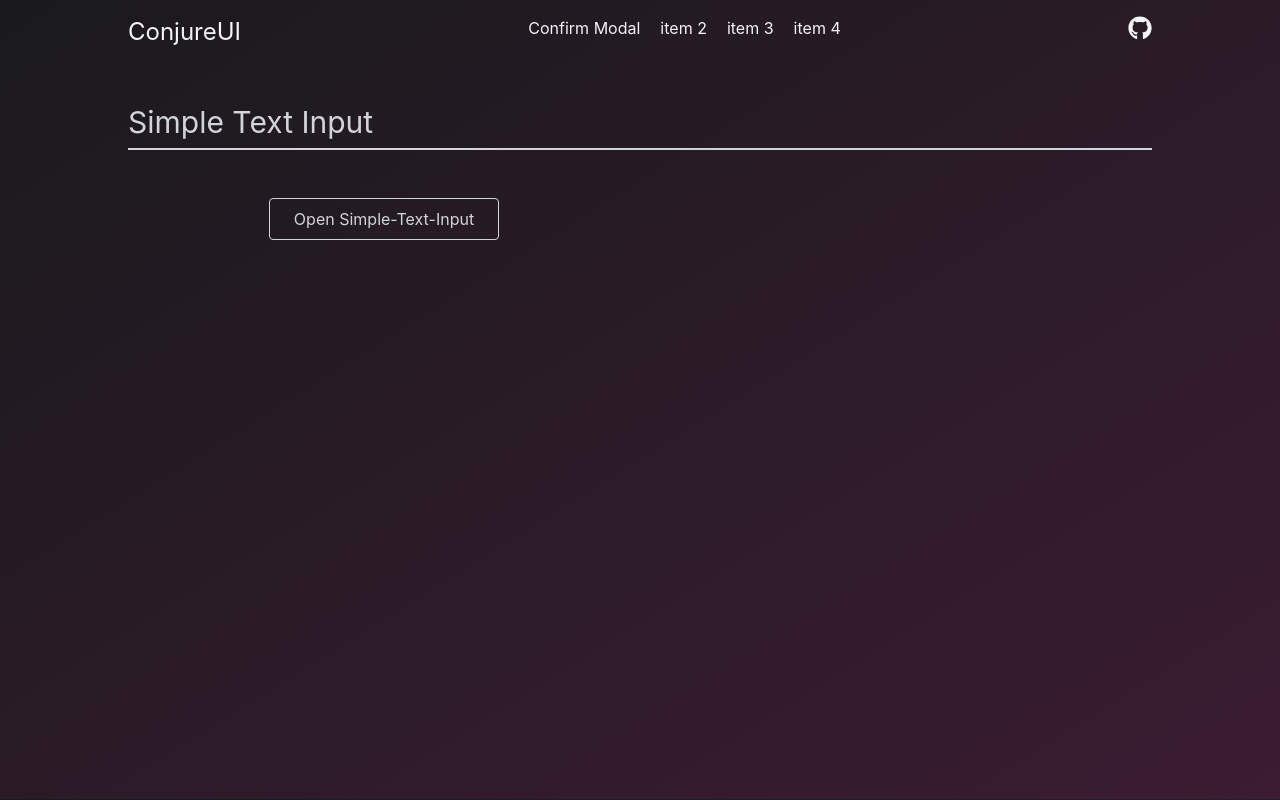
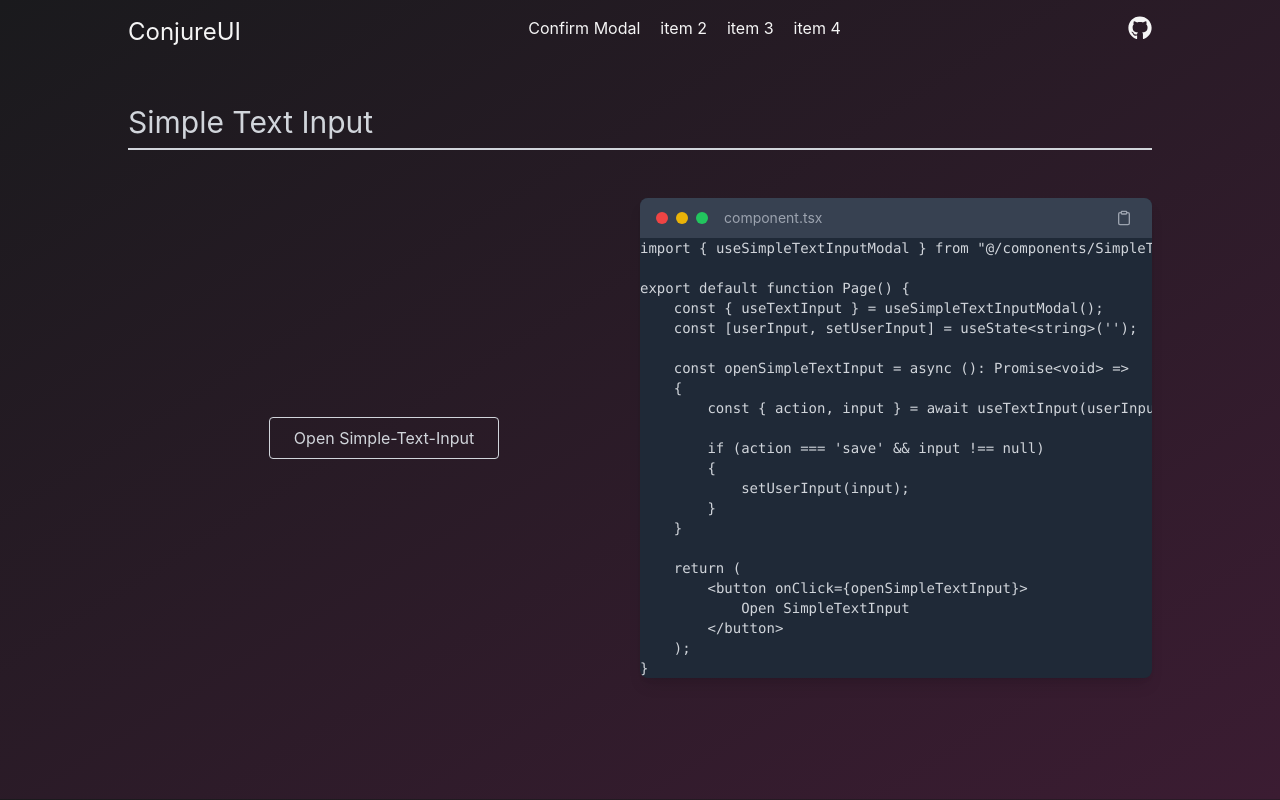
Before and after one commit to scheuermann-markus/ConjureUI, a Next.js app: page /SimpleTextInput in a window 1280 px wide. Built offline with nearby package versions, Linux system fonts and the light colour scheme; a small style sheet from the web is missing.

Commit message:
[main] Added SimpleTextInputEditor

```diff
--- /dev/null
+++ b/src/app/SimpleTextInput/components/SimpleTextInputEditor.tsx
@@ -0,0 +1,83 @@
+"use client";
+
+import { useEffect, useState } from "react";
+import { FiClipboard } from "react-icons/fi";
+import Prism from "prismjs";
+import "prism-themes/themes/prism-darcula.min.css";
+
+export default function SimpleTextInputEditor()
+{
+    const [copied, setCopied] = useState(false);
+
+    useEffect(() =>
+    {
+        Prism.highlightAll();
+    }, []);
+
+    const codeString = `import { useSimpleTextInputModal } from "@/components/SimpleTextInput";
+
+export default function Page() {
+    const { useTextInput } = useSimpleTextInputModal();
+    const [userInput, setUserInput] = useState<string>('');
+
+    const openSimpleTextInput = async (): Promise<void> =>
+    {
+        const { action, input } = await useTextInput(userInput, 'Type in your text');
+
+        if (action === 'save' && input !== null)
+        {
+            setUserInput(input);
+        }
+    }
+
+    return (
+        <button onClick={openSimpleTextInput}>
+            Open SimpleTextInput
+        </button>
+    );
+}`;
+
+    const handleCopy = async () =>
+    {
+        try
+        {
+            await navigator.clipboard.writeText(codeString);
+            setCopied(true);
+            setTimeout(() => setCopied(false), 2000);
+        } catch (err)
+        {
+            console.error("Failed to copy: ", err);
+        }
+    };
+
+    return (
+        <div className="flex justify-center items-center">
+            <div className="bg-gray-800 w-full max-w-3xl rounded-lg shadow-lg overflow-hidden">
+                <div className="flex items-center bg-gray-700 px-4 py-2">
+                    <div className="flex space-x-2">
+                        <span className="w-3 h-3 bg-red-500 rounded-full"></span>
+                        <span className="w-3 h-3 bg-yellow-500 rounded-full"></span>
+                        <span className="w-3 h-3 bg-green-500 rounded-full"></span>
+                    </div>
+                    <p className="ml-4 text-gray-400 text-sm">component.tsx</p>
+
+                    <button
+                        onClick={handleCopy}
+                        className="ml-auto p-1 text-gray-400 hover:text-white"
+                        aria-label="Copy to clipboard"
+                    >
+                        <FiClipboard title="Copy to clipboard"/>
+                    </button>
+
+                    {copied && (
+                        <span className="text-green-400 text-sm ml-2">Copied!</span>
+                    )}
+                </div>
+
+                <pre style={{ margin: 0 }} className="language-js text-sm">
+                    <code className="language-js">{codeString}</code>
+                </pre>
+            </div>
+        </div>
+    );
+}
--- a/src/app/SimpleTextInput/page.tsx
+++ b/src/app/SimpleTextInput/page.tsx
@@ -2,11 +2,12 @@
 
 import { useSimpleTextInputModal } from "@/components/SimpleTextInput";
 import { useState } from "react";
+import SimpleTextInputEditor from "@/app/SimpleTextInput/components/SimpleTextInputEditor";
 
 export default function Page()
 {
     const { useTextInput } = useSimpleTextInputModal();
-    const [_userInput, setuserInput] = useState<string>('');
+    const [_userInput, setUserInput] = useState<string>('');
 
     const openSimpleTextInput = async (): Promise<void> =>
     {
@@ -14,7 +15,7 @@ export default function Page()
 
         if (action === 'save' && input !== null)
         {
-            setuserInput(input);
+            setUserInput(input);
         }
     }
 
@@ -39,6 +40,10 @@ export default function Page()
                         </div>
                     }
                 </div>
+
+                <div className="w-1/2">
+                    <SimpleTextInputEditor/>
+                </div>
             </div>
         </section>
     );
```
